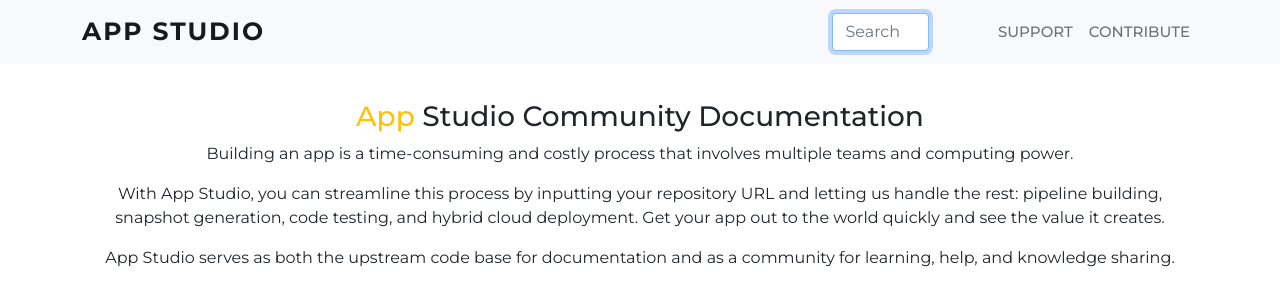
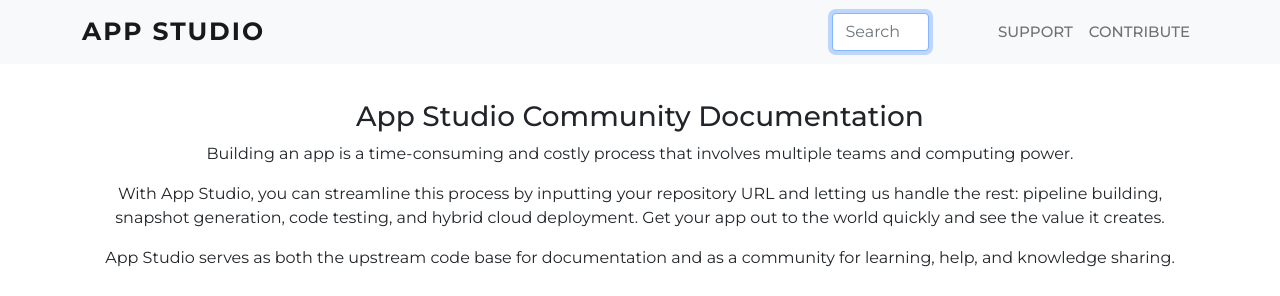
Before and after one commit to redhat-appstudio/appstudio.docs.ui.io, a Jekyll site: the page built from index.html, in a window 1280 px wide and 1020 px high. Shown: the top 296 px of the window. Built offline with Jekyll 4.4.1, drawn with Linux system fonts in a browser that asks for light colours; nearby versions of some CDN libraries.

Commit message:
Update community.html

```diff
--- a/_includes/community.html
+++ b/_includes/community.html
@@ -1,5 +1,5 @@
 <div class="section-header text-center pb-3">
-    <h3><span class="text-warning">App</span> Studio Community Documentation</a></h3>
+    <h3>App Studio Community Documentation</a></h3>
     <p>Building an app is a time-consuming and costly process that involves multiple teams and computing power.
     <p>With App Studio, you can streamline this process by inputting your repository URL and letting
         us handle the rest: pipeline building, snapshot generation, code testing, and hybrid cloud deployment. Get your app
```
